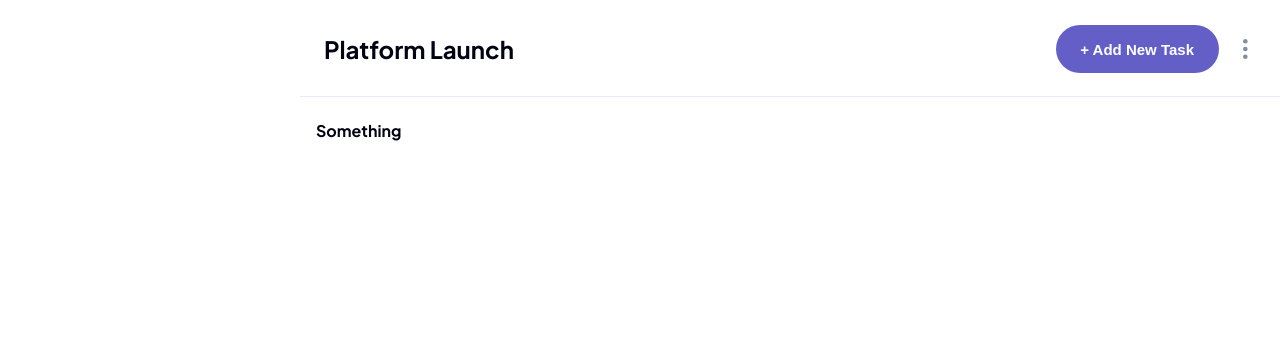
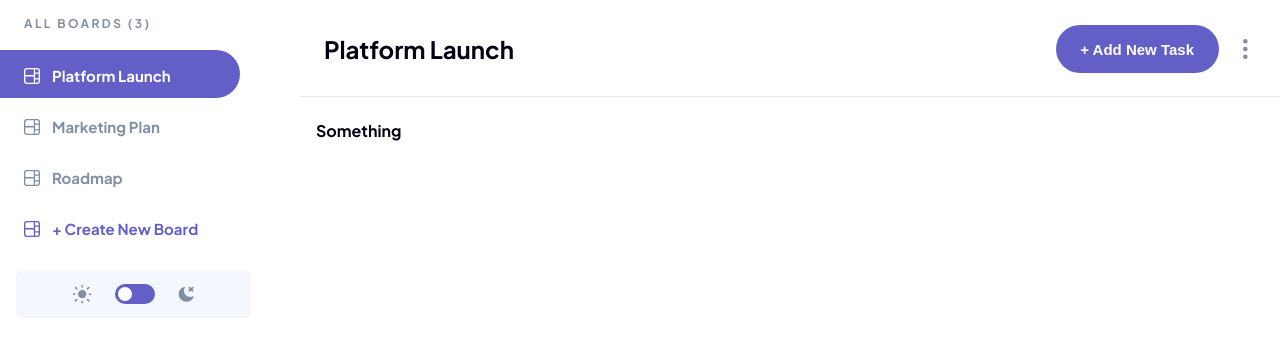
Before and after one commit to juandadev/kanban-board, a React (Create React App) app: page / in a window 1280 px wide. Shown: the top 342 px of the page. Built offline with nearby package versions, Linux system fonts and the light colour scheme.

Commit message:
Adding animations on modal open

```diff
--- a/src/components/Navbar/Navbar.jsx
+++ b/src/components/Navbar/Navbar.jsx
@@ -29,7 +29,7 @@ export default function Navbar({ containerClassName }) {
 
   return (
     <>
-      <nav className={`${isNavbarOpen && s.show} ${s.container} ${containerClassName}`}>
+      <nav className={`${isNavbarOpen && s.modalShow} ${s.container} ${containerClassName}`}>
         <span className={s.title}>All Boards (3)</span>
         <div className={s.boardContainer}>
           <ul className={s.boardList}>
@@ -57,7 +57,7 @@ export default function Navbar({ containerClassName }) {
           <Icon icon="dark-theme" />
         </div>
       </nav>
-      <div className={`${isNavbarOpen && s.show} ${s.overlay}`} />
+      <div className={`${isNavbarOpen && s.overlayShow} ${s.overlay}`} />
     </>
   );
 }
--- a/src/components/Navbar/Navbar.module.scss
+++ b/src/components/Navbar/Navbar.module.scss
@@ -14,6 +14,14 @@
   box-shadow: 0px 10px 20px rgba(54, 78, 126, 0.25);
   z-index: 1;
   transition: background 0.3s ease-in-out;
+
+  @media (min-width: 768px) {
+    display: flex;
+    position: relative;
+    top: 0;
+    margin: 0;
+    box-shadow: none;
+  }
 }
 
 .title {
@@ -117,6 +125,33 @@
   }
 }
 
-.show {
+.overlayShow {
   display: flex;
 }
+
+.modalShow {
+  display: flex;
+  animation-name: modalOpen;
+  animation-duration: 0.5s;
+  animation-fill-mode: forwards;
+}
+
+@keyframes modalOpen {
+  0% {
+    opacity: 0;
+    transform: translateY(-4rem);
+    -webkit-transform: translateY(-4rem);
+    -moz-transform: translateY(-4rem);
+    -ms-transform: translateY(-4rem);
+    -o-transform: translateY(-4rem);
+}
+
+  100% {
+    opacity: 1;
+    transform: translateY(0);
+    -webkit-transform: translateY(0);
+    -moz-transform: translateY(0);
+    -ms-transform: translateY(0);
+    -o-transform: translateY(0);
+}
+}
--- a/src/context/index.js
+++ b/src/context/index.js
@@ -10,11 +10,13 @@ function ContextProvider({ children }) {
     switch (action.type) {
       case 'CHANGE_THEME':
         return {
+          ...reducerState,
           theme: action.theme
         };
 
       case 'TOGGLE_NAVBAR':
         return {
+          ...reducerState,
           navbar: action.navbar
         };
 
```
